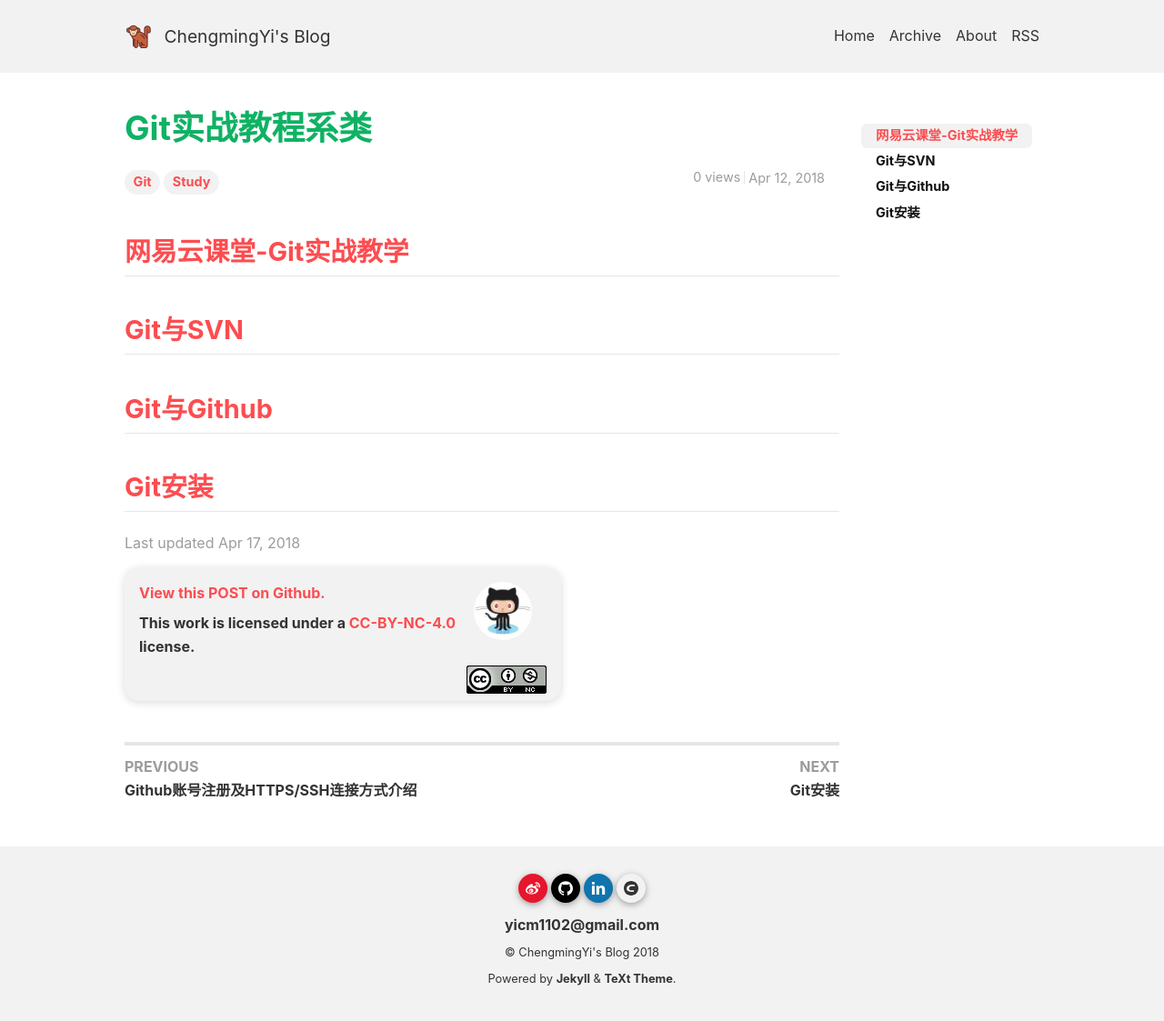
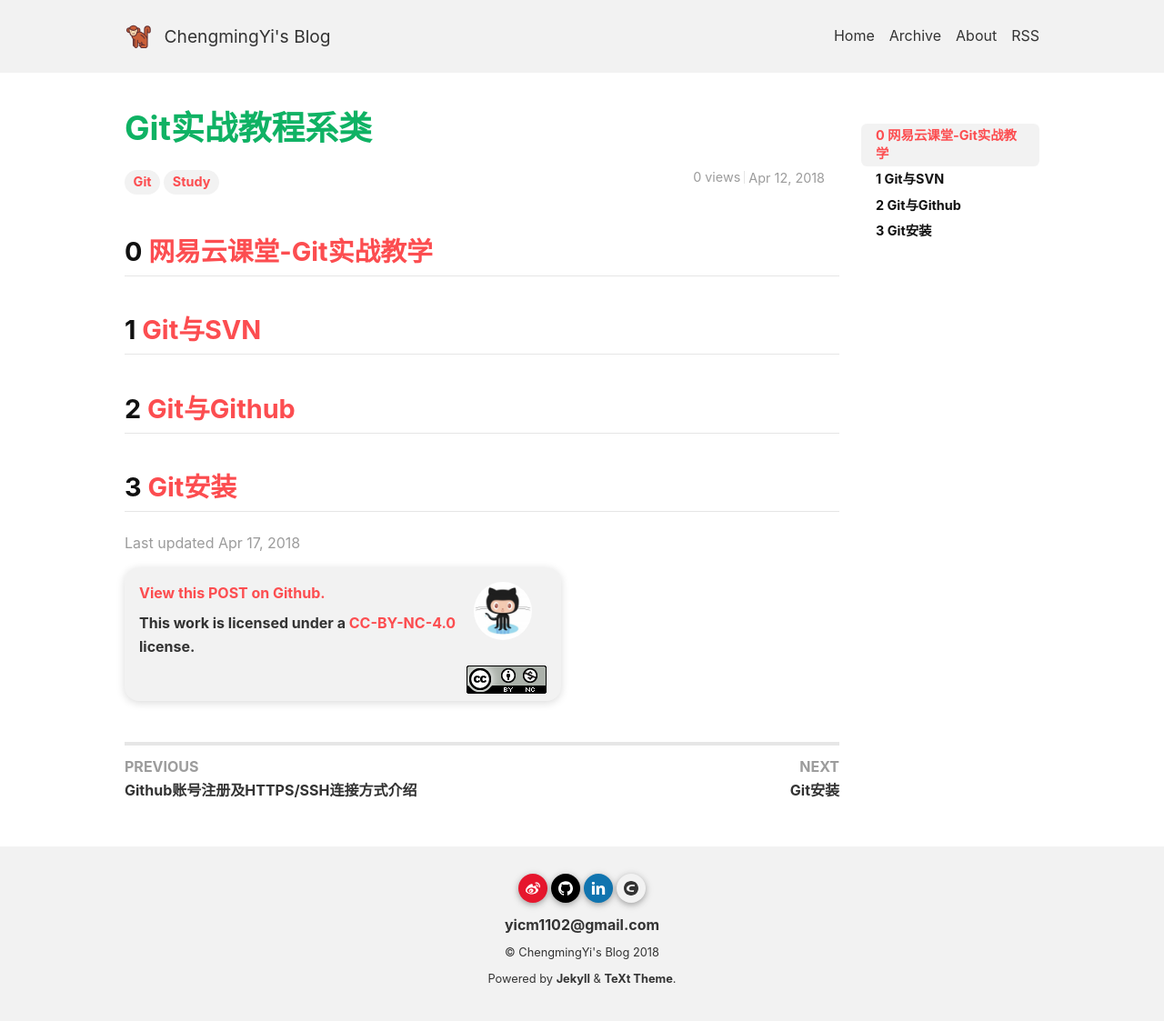
Before and after one commit to yicm/yicm.github.io, a Jekyll site: the page built from _posts/2018-04-12-Git-Practical-tutorial.md, in a window 1280 px wide. Shown: the whole page at 91% size. Built offline with Jekyll 4.4.1, drawn with Linux system fonts in a browser that asks for light colours; nearby versions of some CDN libraries; comment, search, counter and statistics services are not loaded.

Commit message:
Add label for title

````diff
--- a/_posts/2018-04-09-Git-SVN.md
+++ b/_posts/2018-04-09-Git-SVN.md
@@ -8,7 +8,7 @@ date: 2018-04-09 19:01:00 +08:00
 modify_date: 2018-04-09 19:01:00 +08:00
 ---
 
-## **SVN：集中式版本控制系统**
+## 1 **SVN：集中式版本控制系统**
 
 ![集中式版本控制系统SVN示意图](https://github.com/yicm/Images/blob/master/blog/git_svn.png?raw=true)
 
@@ -18,7 +18,7 @@ modify_date: 2018-04-09 19:01:00 +08:00
 - SVN分支管理麻烦，切换分支需要重新从中央服务器下载
 
 
-## **Git：分布式版本控制系统**
+## 2 **Git：分布式版本控制系统**
 
 - 每个开发者都可以是一个中央服务器，因此可以无需联网也能继续工作
 - 分支切换及其方便，本地可以直接切换
--- a/_posts/2018-04-10-Git-Github.md
+++ b/_posts/2018-04-10-Git-Github.md
@@ -8,13 +8,13 @@ date: 2018-04-10 19:01:00 +08:00
 modify_date: 2018-04-10 19:02:00 +08:00
 ---
 
-## **Git**
+## 1 Git
 
-**Git:** 开源免费的分布式版本控制系统(软件or工具)
+&emsp;&emsp;Git: 开源免费的分布式版本控制系统(软件or工具)
 
-## **Github**
+## 2 Github
 
-**Github:** 国外最流行的社交编程及代码托管`网站`,托管网站，托管网站，核心是网站，好比是云盘同步功能，你本地的东西可以存放到网盘中，可以分享资源并时刻备份，而云盘就是这里的github，而云盘中类似git的只是你的操作手段，管理手段，如文件夹分类存放等。类似的还有Gitlab，像国内的有码云(https://gitee.com/或git.oschina.net)，coding(https://coding.net)，比如我们自己在本地电脑建立了一个项目，并用git来进行版本管理，你又是个开源爱好者，那么你就可以将你的这个项目托管到github，让别人也看见，且github这个托管网站内部也是通过git来进行版本管理的。
+&emsp;&emsp;Github: 国外最流行的社交编程及代码托管`网站`,托管网站，托管网站，核心是网站，好比是云盘同步功能，你本地的东西可以存放到网盘中，可以分享资源并时刻备份，而云盘就是这里的github，而云盘中类似git的只是你的操作手段，管理手段，如文件夹分类存放等。类似的还有Gitlab，像国内的有码云(https://gitee.com/或git.oschina.net)，coding(https://coding.net)，比如我们自己在本地电脑建立了一个项目，并用git来进行版本管理，你又是个开源爱好者，那么你就可以将你的这个项目托管到github，让别人也看见，且github这个托管网站内部也是通过git来进行版本管理的。
 
 - https://github.com/
 - https://about.gitlab.com/
--- a/_posts/2018-04-11-Git-Install.md
+++ b/_posts/2018-04-11-Git-Install.md
@@ -8,7 +8,7 @@ date: 2018-04-11 19:01:00 +08:00
 modify_date: 2018-04-11 19:02:00 +08:00
 ---
 
-# Windows系统
+## 1 Windows系统
 
 在Windows系统下，可以选择几种方式去安装git：
 
@@ -53,7 +53,7 @@ modify_date: 2018-04-11 19:02:00 +08:00
 
 ![](https://github.com/yicm/Images/blob/master/blog/git_install_7.png?raw=true)
 
-# Linux系统
+## 2 Linux系统
 
 Fedora或者Centos系统使用如下命令进行安装：
 
--- a/_posts/2018-04-12-Git-Practical-tutorial.md
+++ b/_posts/2018-04-12-Git-Practical-tutorial.md
@@ -8,10 +8,10 @@ date: 2018-04-12 19:01:00 +08:00
 modify_date: 2018-04-17 19:02:00 +08:00
 ---
 
-## [网易云课堂-Git实战教学](https://study.163.com/course/introduction/1005214008.htm)
+## 0 [网易云课堂-Git实战教学](https://study.163.com/course/introduction/1005214008.htm)
 
-## [Git与SVN](https://yicm.github.io/blog/2018/04/09/Git-SVN.html)
+## 1 [Git与SVN](https://yicm.github.io/blog/2018/04/09/Git-SVN.html)
 
-## [Git与Github](https://yicm.github.io/blog/2018/04/10/Git-Github.html)
+## 2 [Git与Github](https://yicm.github.io/blog/2018/04/10/Git-Github.html)
 
-## [Git安装](https://yicm.github.io/blog/2018/04/11/Git-Install.html)
+## 3 [Git安装](https://yicm.github.io/blog/2018/04/11/Git-Install.html)
--- a/_posts/2018-04-17-Github-Rigister.md
+++ b/_posts/2018-04-17-Github-Rigister.md
@@ -7,13 +7,13 @@ category: blog
 date: 2018-04-17 19:12:00 +08:00
 modify_date: 2018-04-17 19:12:00 +08:00
 ---
-# 注册Github账号
+## 1 注册Github账号
 
 [https://github.com/join](https://github.com/join)
 
-# 使用SSH/HTTPS方式连接Github
+## 2 使用SSH/HTTPS方式连接Github
 
-## 两者区别和HTTPS连接方式
+### 2.1 两者区别和HTTPS连接方式
 
 &emsp;&emsp;有两种方式可以去连接Github，比如使用`git clone`、`git fetch`、`git pull`、`git push`到一个远端(Github)仓库的时候：
 
@@ -35,7 +35,7 @@ $ git config --global credential.helper cache
 $ git config --global credential.helper 'cache --timeout=3600'
 
 ```
-## SSH连接方式
+### 2.2 SSH连接方式
 
 &emsp;&emsp;创建一个SSH key:
 
@@ -53,7 +53,7 @@ $ git config --global credential.helper 'cache --timeout=3600'
 
 ![](https://github.com/yicm/Images/blob/master/blog/git_register_1.png?raw=true)
 
-# 建立第一个Github项目(仓库)
+## 3 建立第一个Github项目(仓库)
 
 1) 登陆Github
 
````
